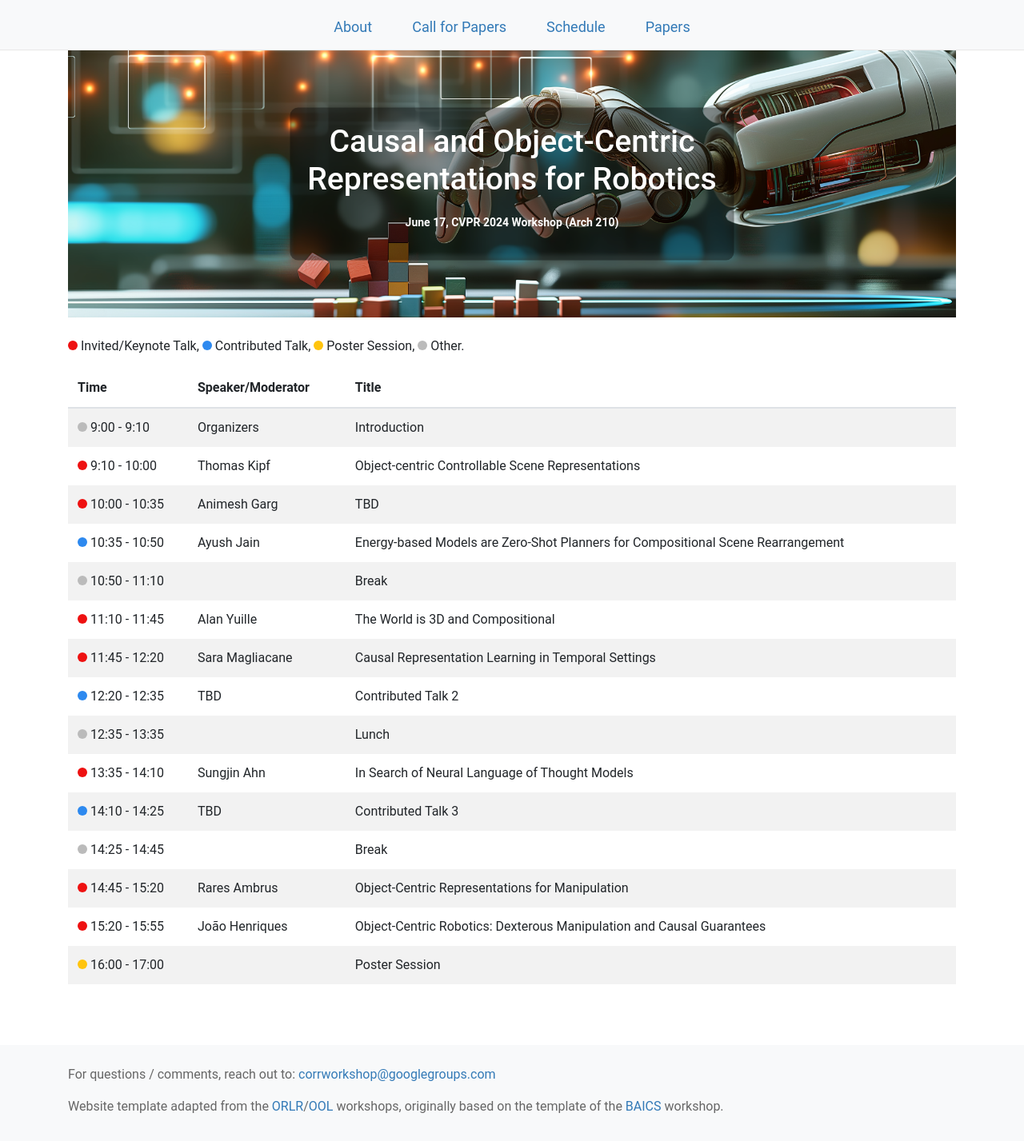
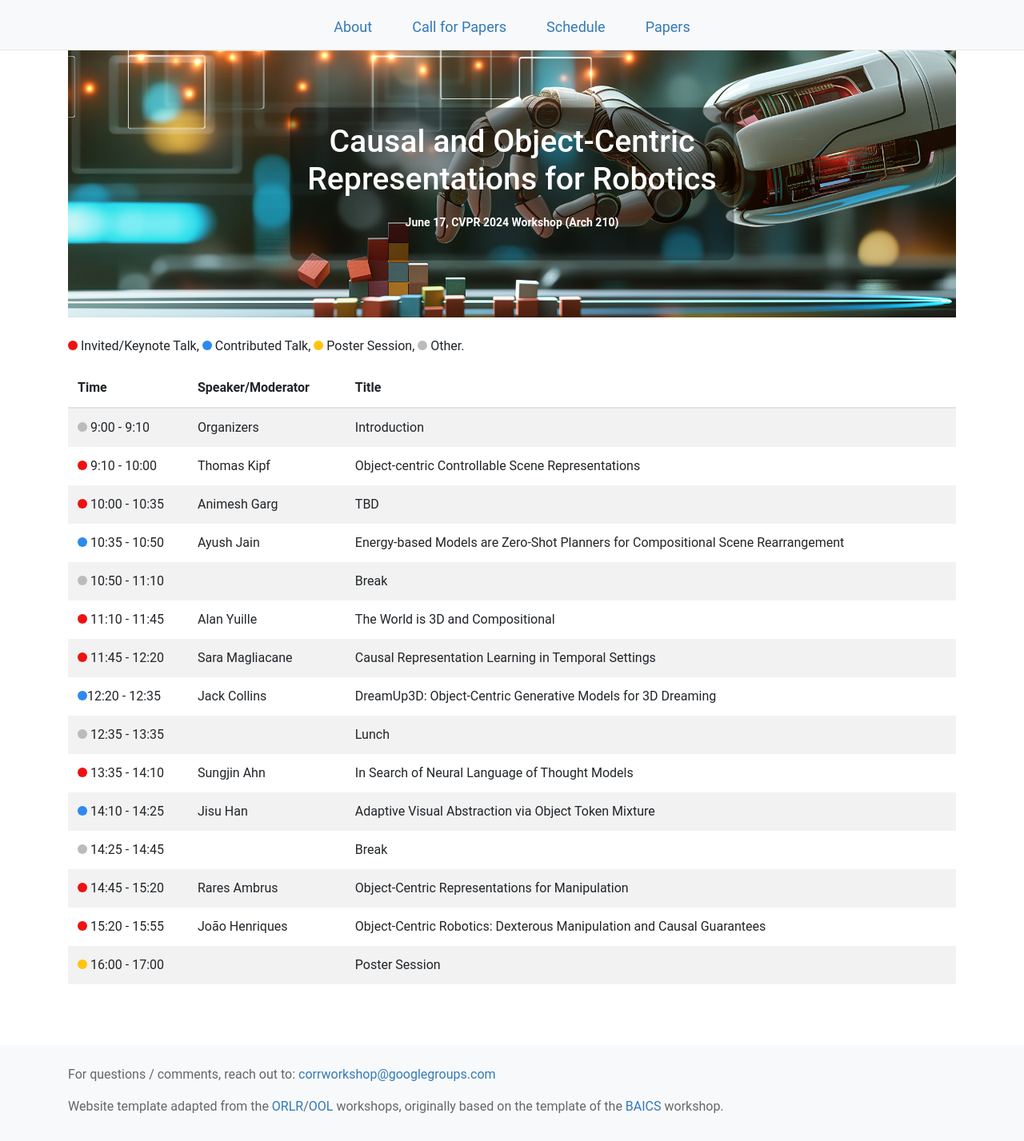
Before and after one commit to corrworkshop/corrworkshop.github.io, a Jekyll site: the page built from schedule.html, in a window 1280 px wide. Shown: the whole page at 80% size. Built offline with Jekyll 4.4.1, drawn with Linux system fonts in a browser that asks for light colours; nearby versions of some CDN libraries.

Commit message:
Update schedule

```diff
--- a/schedule.html
+++ b/schedule.html
@@ -57,9 +57,9 @@ layout: default
         <td>Causal Representation Learning in Temporal Settings</td>
       </tr>
       <tr>
-        <td><span class="dot-contributed-talk"></span> 12:20 - 12:35</td>
-        <td>TBD</td>
-        <td>Contributed Talk 2</td>
+        <td><span class="dot-contributed-talk"></span>12:20 - 12:35</td>
+        <td>Jack Collins</td>
+        <td>DreamUp3D: Object-Centric Generative Models for 3D Dreaming</td>
       </tr>
       <tr>
         <td><span class="dot-other-session"></span> 12:35 - 13:35</td>
@@ -73,8 +73,8 @@ layout: default
       </tr>
       <tr>
         <td><span class="dot-contributed-talk"></span> 14:10 - 14:25</td>
-        <td>TBD</td>
-        <td>Contributed Talk 3</td>
+        <td>Jisu Han</td>
+        <td>Adaptive Visual Abstraction via Object Token Mixture</td>
       </tr>
       <tr>
         <td><span class="dot-other-session"></span> 14:25 - 14:45</td>
```
